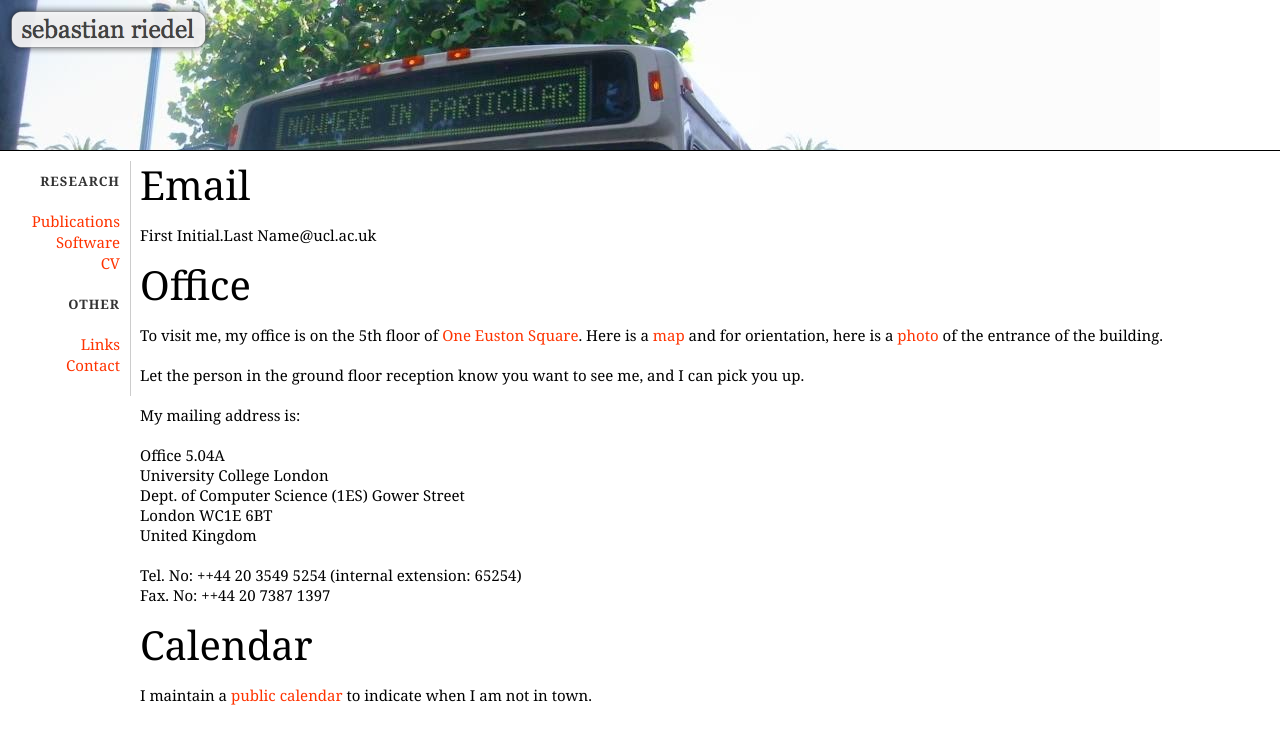
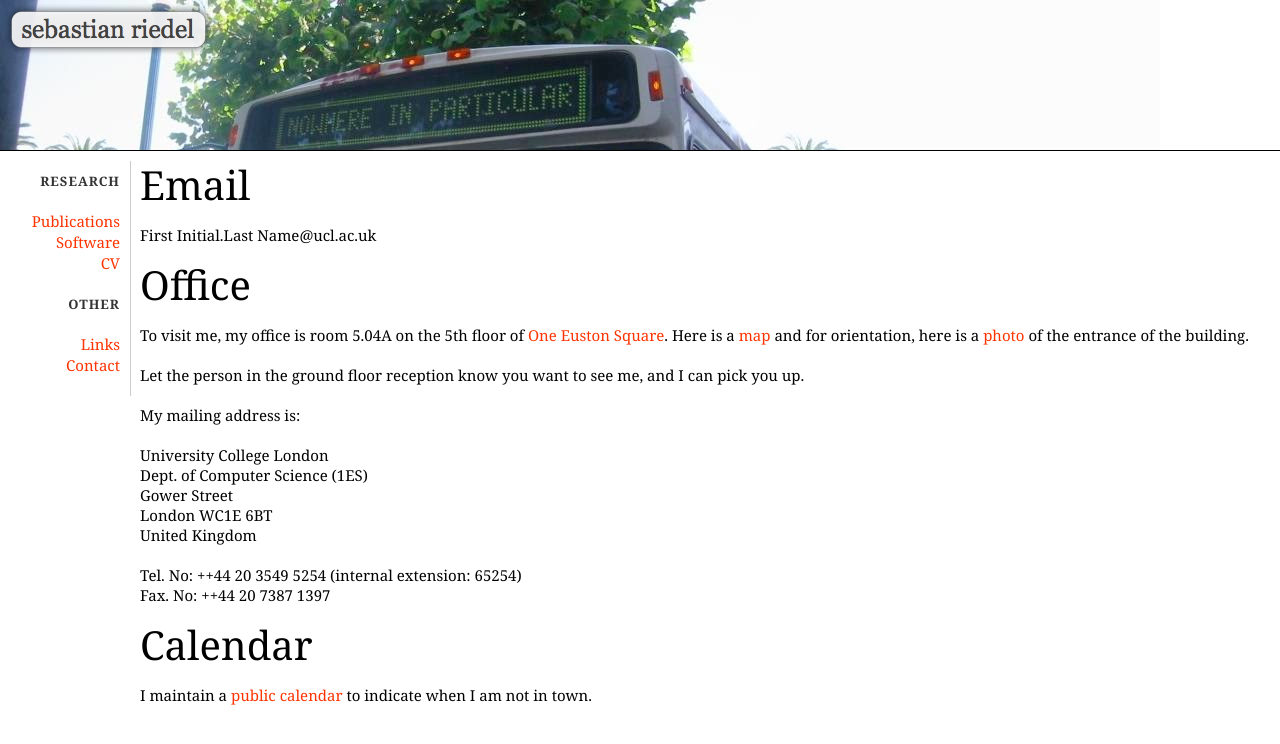
Before and after one commit to riedelcastro/riedelcastro.github.com, a Jekyll site: the page built from contact.markdown, in a window 1280 px wide. Shown: the top 744 px of the page. Built offline with Jekyll 4.4.1, drawn with Linux system fonts in a browser that asks for light colours; Markdown is read by kramdown in place of the engine named in the settings.

Commit message:
contact info update

```diff
--- a/contact.markdown
+++ b/contact.markdown
@@ -9,19 +9,18 @@ First Initial.Last Name@ucl.ac.uk
 
 Office
 =======
-To visit me, my office is on the 5th floor of [One Euston Square](http://oneustonsq.com/). Here is a [map](http://goo.gl/maps/JgIEK)
+To visit me, my office is room 5.04A on the 5th floor of [One Euston Square](http://oneustonsq.com/). Here is a [map](http://goo.gl/maps/JgIEK)
 and for orientation, here is a [photo](http://images.officespacelondon.com/scaled_photos/photo-14667-14.jpg) of the entrance of the building.
 
 Let the person in the ground floor reception know you want to see me, and I can pick you up.
 
 My mailing address is:
 
-Office 5.04A
-University College London
-Dept. of Computer Science (1ES)
-Gower Street
-London WC1E 6BT
-United Kingdom
+University College London <br/>
+Dept. of Computer Science (1ES) <br/>
+Gower Street <br/>
+London WC1E 6BT <br/>
+United Kingdom <br/>
 
 Tel. No: ++44 20 3549 5254 (internal extension: 65254) <br>
 Fax. No: ++44 20 7387 1397
```
